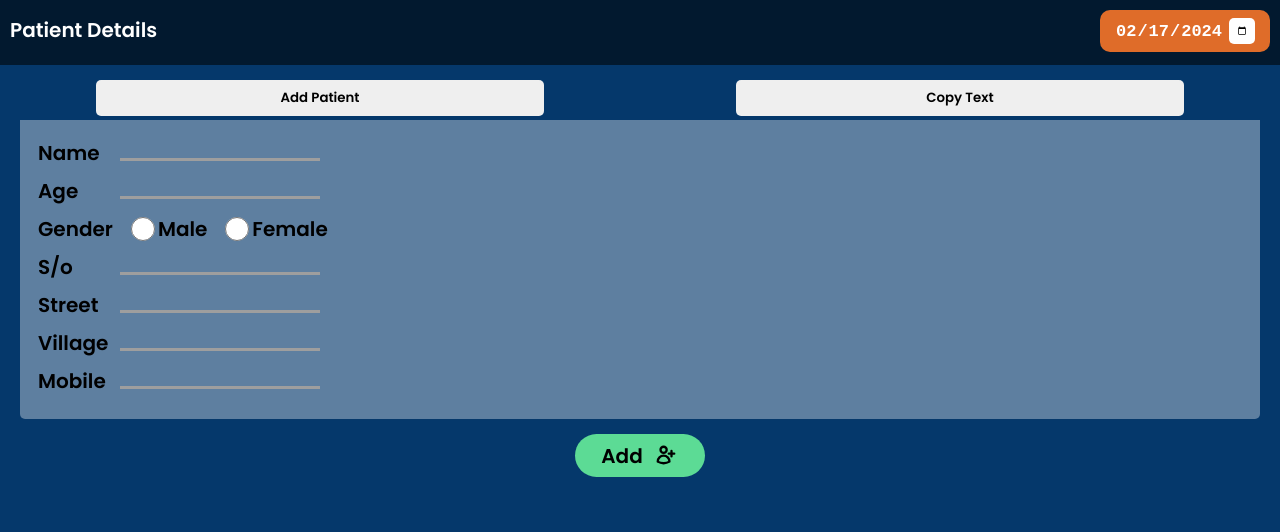
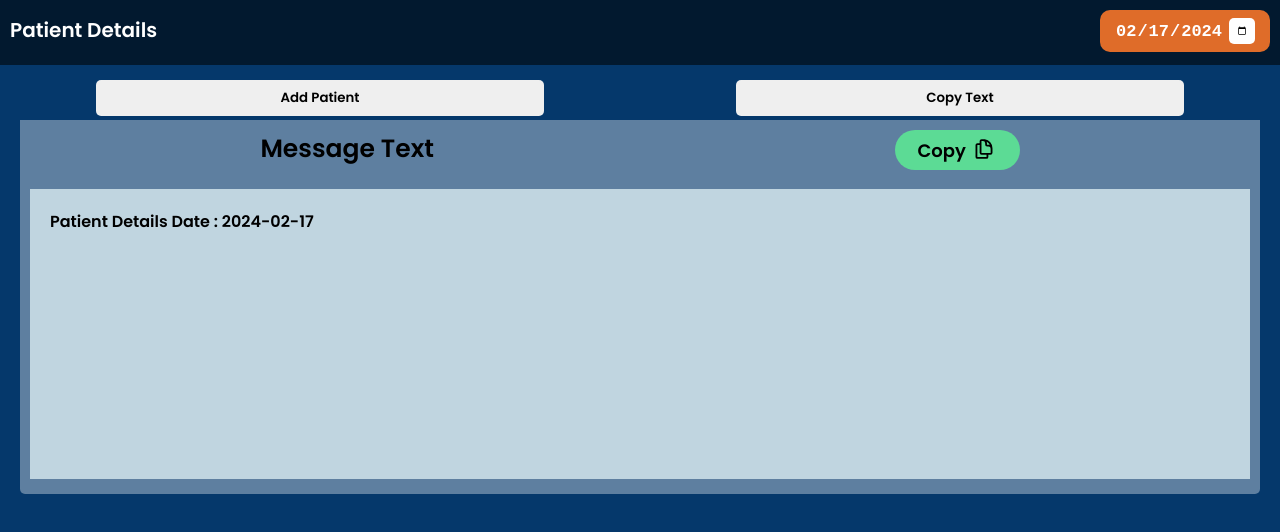
Before and after one commit to nrmd-naveen/FormtoText, a React (Create React App) app: page / in a window 1280 px wide. Shown: the top 532 px of the page. Built offline with nearby package versions, Linux system fonts and the light colour scheme.

Commit message:
Made Copy Page Working

```diff
--- a/package.json
+++ b/package.json
@@ -9,6 +9,7 @@
     "@testing-library/user-event": "^13.5.0",
     "date-fns": "^3.3.1",
     "react": "^18.2.0",
+    "react-copy-to-clipboard": "^5.1.0",
     "react-crud-icons": "^1.2.3",
     "react-dom": "^18.2.0",
     "react-native-simple-radio-button": "^2.7.4",
--- a/src/comps/Main.jsx
+++ b/src/comps/Main.jsx
@@ -5,6 +5,7 @@ import CopyPage from "./copy/CopyPage";
 import { getDate } from "./services/getDate";
 import DisplayName from './DisplayName';
 import { getData } from "./services/getData";
+import { message } from './services/message';
 
 
 const Main = () =>{
@@ -25,7 +26,7 @@ const Main = () =>{
       }, []);
 
     const [prevId, setPrevId] = useState(101)
-    const [page, setPage] = useState('add');
+    const [page, setPage] = useState('copy');
     const [inpDate,setInpDate] = useState(getDate());
     const handlePage = (e)=>{
         e.preventDefault();
@@ -46,6 +47,7 @@ const Main = () =>{
     }
 
     const filteredData = parentData.filter((el) => el.date === inpDate);
+    const msg = message(filteredData,inpDate);
 
     return(
         <div className='mainCont'>
@@ -67,7 +69,7 @@ const Main = () =>{
             <div className='page'>
                 {page === 'add'?
                 <AddPage updateParentData={updateParentData} prevId = {prevId} date = {inpDate} />:
-                <CopyPage data={filteredData} />}
+                <CopyPage message = {msg} />}
             </div>
         </div>
     )
--- a/src/comps/copy/CopyPage.jsx
+++ b/src/comps/copy/CopyPage.jsx
@@ -1,10 +1,35 @@
-
+import './../../styles/copyPage.scss';
+import { useState } from 'react';
+import Swal from 'sweetalert2';
 
 const CopyPage = (props) =>{
-    console.table(props.data)
+    const message = (props.message).toString();
+    const [copied, setCopied] = useState(false);
+    const handleCopy = (e) =>{
+        e.preventDefault();
+        navigator.clipboard.writeText(message);
+        setCopied(true);
+        Swal.fire({
+            title: "Done !",
+            text: `Your Message Copied !`,
+            icon: "success"
+          });
+    }
+    if(copied){
+        console.log("*********Text Copied ******");
+    }
     return(
-        <div >
-            <h1>Hello Dude</h1>
+        <div className="mainContain">
+            <div className='copyHead'>
+                <h2>Message Text </h2>
+                <button onClick={handleCopy}>Copy <svg xmlns="http://www.w3.org/2000/svg" fill="none" viewBox="0 0 24 24" strokeWidth={2} stroke="currentColor" className="w-6 h-6">
+                    <path strokeLinecap="round" strokeLinejoin="round" d="M15.75 17.25v3.375c0 .621-.504 1.125-1.125 1.125h-9.75a1.125 1.125 0 0 1-1.125-1.125V7.875c0-.621.504-1.125 1.125-1.125H6.75a9.06 9.06 0 0 1 1.5.124m7.5 10.376h3.375c.621 0 1.125-.504 1.125-1.125V11.25c0-4.46-3.243-8.161-7.5-8.876a9.06 9.06 0 0 0-1.5-.124H9.375c-.621 0-1.125.504-1.125 1.125v3.5m7.5 10.375H9.375a1.125 1.125 0 0 1-1.125-1.125v-9.25m12 6.625v-1.875a3.375 3.375 0 0 0-3.375-3.375h-1.5a1.125 1.125 0 0 1-1.125-1.125v-1.5a3.375 3.375 0 0 0-3.375-3.375H9.75" />
+                    </svg>
+                </button>
+            </div>
+            <div className='textContain'>
+                <p>{message}</p>
+            </div>
         </div>
     )
 }
--- /dev/null
+++ b/src/comps/services/message.js
@@ -0,0 +1,33 @@
+
+// const newPerson = `***************************************
+
+// ${i+1})
+//      Name          -       ${name}
+//      Age             -       ${age}
+//      D/o              -      ${fmname}
+//      Village         -       ${village}
+//      Phone          -      ${phone}
+// `
+
+export const message =(data,date) =>{
+    console.log("msg",data)
+    const head = `Patient Details           Date : ${date}
+
+    `
+    let msg = head;
+    data.forEach((el,i) => {
+        let user = `***************************************
+
+        ${i+1})
+             Name          -       ${el.name}
+             Age             -       ${el.age}
+             D/o              -      ${el.fmname}
+             Village         -       ${el.village}
+             Phone          -      ${el.phone}
+
+             `
+        msg += user;
+    });
+    //console.log(msg);
+    return msg;
+}
--- a/src/styles/addPage.scss
+++ b/src/styles/addPage.scss
@@ -30,7 +30,6 @@
         width: 130px;
         height: 43px;
         font-size: 20px;
-        @include flex(row);
         border-radius: 25px;
         border-style: none;
         background-color: $sec;
--- /dev/null
+++ b/src/styles/copyPage.scss
@@ -0,0 +1,40 @@
+@import 'all';
+
+.mainContain{
+        border-bottom-left-radius: 5px;
+        border-bottom-right-radius: 5px;
+        background-color: rgba(255, 255, 255, 0.356);
+        margin: 0 20px;
+        padding: 10px 10px 15px 10px;
+        height: auto;
+    .copyHead{
+        @include flex(row);
+        justify-content: space-around;
+        h2{
+            font-size: 25px;
+
+        }
+        button{
+            width: 125px;
+            height: 40px;
+            font-size: 18px;
+            border-radius: 25px;
+            border-style: none;
+            background-color: $sec;
+            @include flexCenter(row);
+            svg{
+                padding: 2px;
+                height: 22px;
+                width: 22px;
+                margin-left: 5px;
+                margin-bottom: 1.5px;
+            }
+        }
+    }
+    .textContain{
+        padding: 20px;
+        height: 250px;
+        background-color: rgba(240, 255, 255, 0.676);
+        overflow-y: scroll;
+    }
+}
--- a/src/styles/main.scss
+++ b/src/styles/main.scss
@@ -27,7 +27,7 @@
                     border-radius: 5px;
                     margin: 5px;
                     padding: 0px 0;
-                    overflow-x: scroll;
+                    overflow-y: scroll;
                     overflow: hidden;
                     scroll-behavior: smooth;
                     scrollbar-width: p;
```
Also changed, not shown: 1 other file (tests, documents, lock files or other folders).
